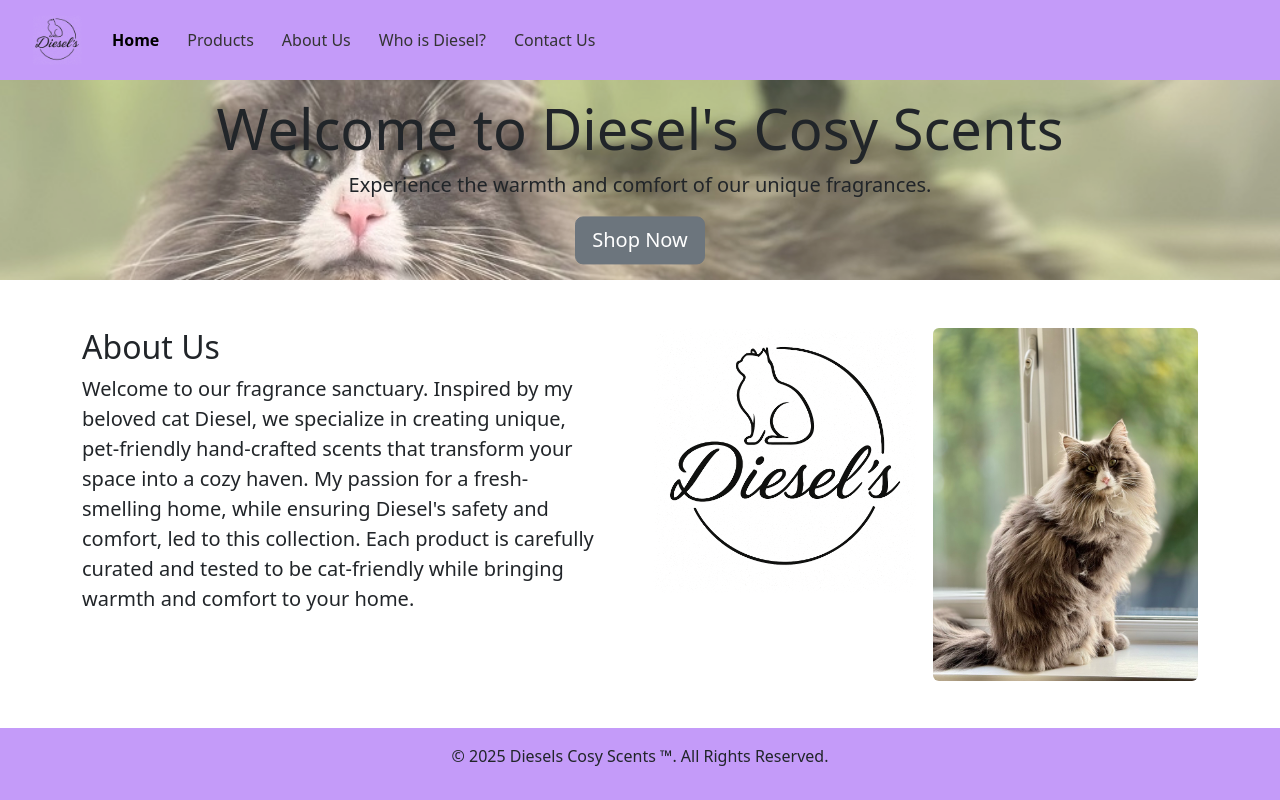
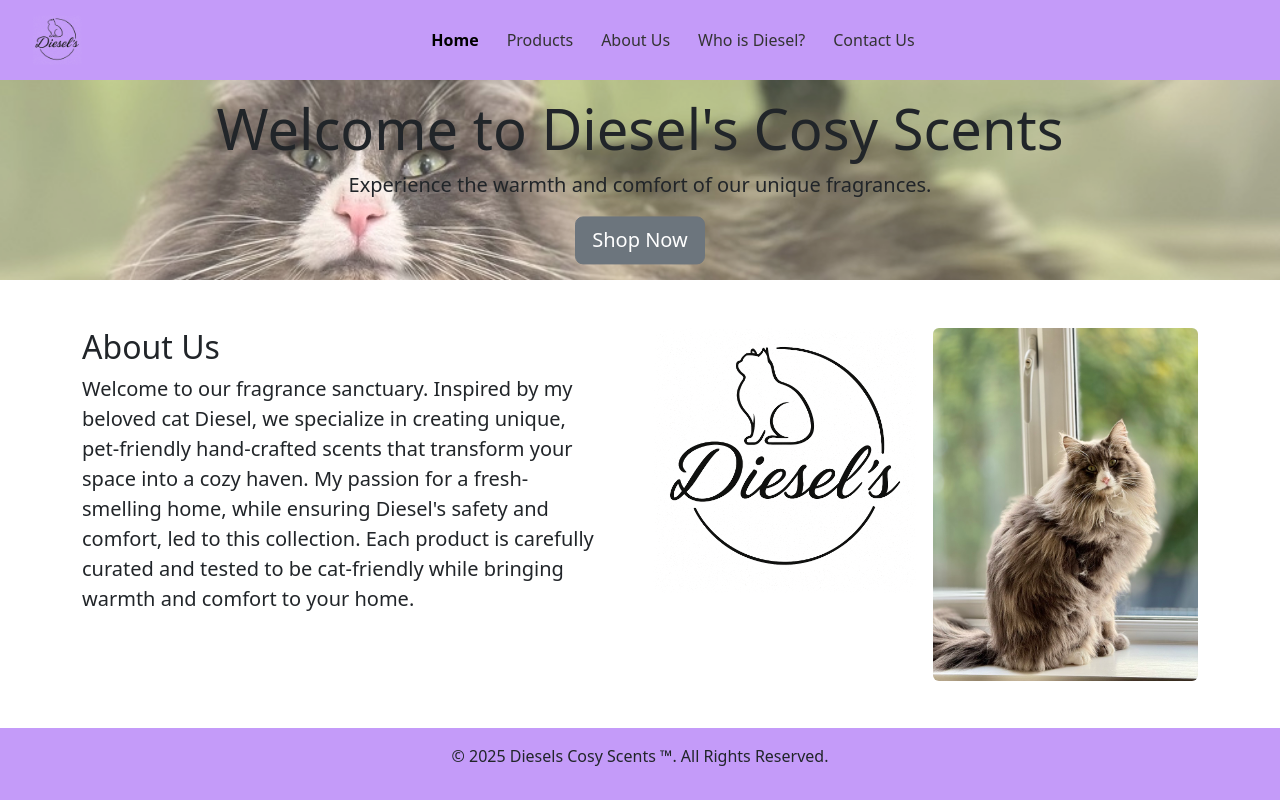
Before and after one commit to madadz69/diesels_cosy_scents, an Angular app: page /home in a window 1280 px wide. Built offline with nearby package versions, Linux system fonts and the light colour scheme.

Commit message:
Centralise the nav bar

```diff
--- a/src/app/nav-bar/nav-bar.component.html
+++ b/src/app/nav-bar/nav-bar.component.html
@@ -1,14 +1,14 @@
   <!-- Navbar -->
   <nav class="navbar navbar-expand-sm">
   <div class="container-fluid">
-    <a class="navbar-brand" href="javascript:void(0)">
+    <a class="navbar-brand" href="/home">
       <img src="assets/diesels_logo_nobg.png" alt="Diesels Cosy Scents" height="50" class="d-inline-block align-top">
     </a>
     <button class="navbar-toggler" type="button" data-bs-toggle="collapse" data-bs-target="#mynavbar">
       <span class="navbar-toggler-icon"></span>
     </button>
     <div class="collapse navbar-collapse" id="mynavbar">
-      <ul class="navbar-nav me-auto">
+      <ul class="navbar-nav">
         <li class="nav-item">
           <a class="nav-link" routerLink="/home" routerLinkActive="active">Home</a>
         </li>
--- a/src/app/nav-bar/nav-bar.component.scss
+++ b/src/app/nav-bar/nav-bar.component.scss
@@ -3,6 +3,12 @@
     padding: 10px 20px;
     display: flex;
     align-items: center;
+}
+
+.navbar-nav {
+    flex: 1;
+    display: flex;
+    justify-content: center;
 }
 
 .nav-link {
```
